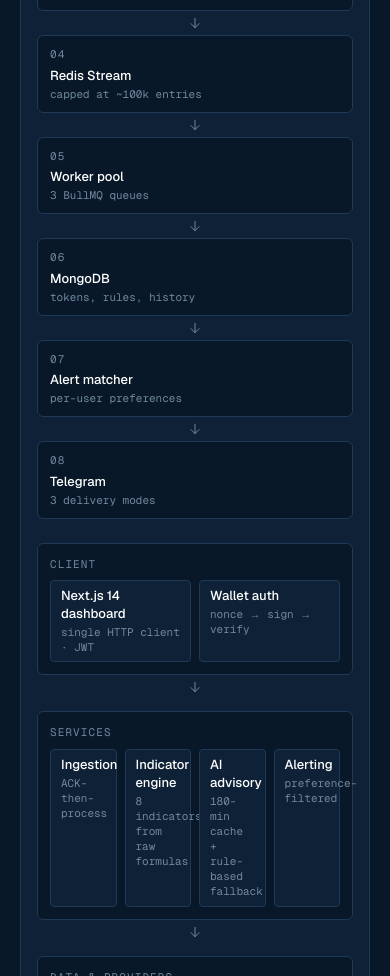
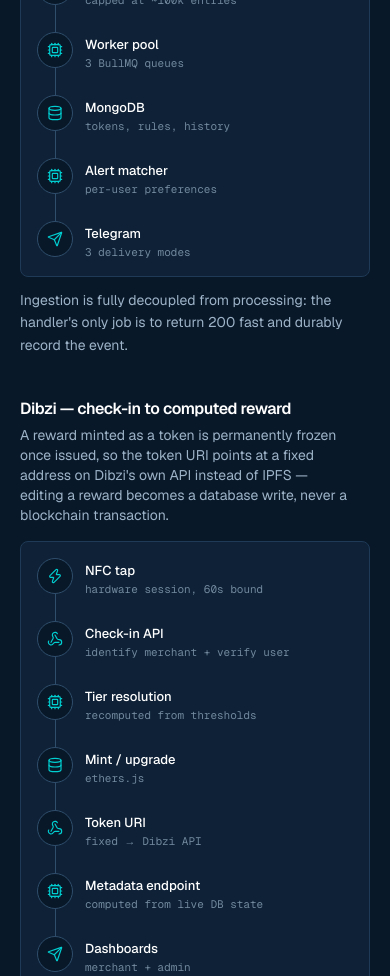
Before and after one commit to shehryar-web-dev/portfolio, a Next.js app: page / in a window 390 px wide. Shown: the part 8820-9796 px from the top of the page. Built offline with nearby package versions, Linux system fonts and the light colour scheme.

Commit message:
rebuild profile

```diff
--- a/components/architecture-diagram.tsx
+++ b/components/architecture-diagram.tsx
@@ -1,81 +1,52 @@
-import type { Architecture } from "@/data/projects";
+import { Cpu, Database, Layers, Send, ShieldCheck, Webhook, Zap } from "lucide-react";
+import type { Architecture, PipelineIcon } from "@/data/projects";
 import { cn } from "@/lib/utils";
 
 /**
- * Data-driven technical diagrams. Two shapes:
+ * A data-driven system-behaviour diagram: a single connected flow, top to
+ * bottom, each node the actual step a request or event moves through next
+ * (and, in the note, why) — not the tech stack behind it.
  *
- *  · pipeline — a linear flow, rendered as a chain of steps. Vertical on
- *    phones, horizontal and wrapping from `sm` up, so it stays readable
- *    without ever forcing horizontal page scroll.
- *  · layers  — stacked tiers (clients / services / state), rendered as
- *    labelled rows of nodes.
- *
- * Both are plain semantic lists with the connectors hidden from assistive
- * technology, so a screen reader gets the sequence rather than a pile of arrows.
+ * Every node carries an icon for what *kind* of step it is (an external
+ * trigger, an inbound surface, a guard it can't get past, work queued for
+ * later, computation, a state read/write, or a result reaching someone) so
+ * the sequence reads as a real mechanism at a glance, not a numbered list.
+ * One line runs behind every icon, unbroken, so nothing wraps into rows the
+ * way a grid would — the rail is decorative (aria-hidden); a screen reader
+ * gets a plain ordered list of names and notes.
  */
-
-/**
- * The connector between two steps.
- *
- * The pipeline lays out as 1 / 2 / 4 columns depending on how much room the
- * diagram's *container* has (container queries, not viewport breakpoints —
- * the same diagram appears full-width on a case study and half-width in a
- * two-up comparison). `hideAt` removes the connector on the step that ends a
- * row at a given column count, so no arrow ever dangles off a row edge.
- */
-function Arrow({ position }: { position: number }) {
-  const endsRowAt2 = position % 2 === 0;
-  const endsRowAt4 = position % 4 === 0;
-
-  return (
-    <span
-      aria-hidden="true"
-      className={cn(
-        "flex shrink-0 items-center justify-center py-1 text-faint @md:w-6 @md:py-0",
-        endsRowAt2 ? "@md:hidden" : "@md:flex",
-        endsRowAt4 ? "@2xl:hidden" : "@2xl:flex",
-      )}
-    >
-      <svg
-        viewBox="0 0 24 24"
-        fill="none"
-        stroke="currentColor"
-        strokeWidth="1.5"
-        strokeLinecap="round"
-        strokeLinejoin="round"
-        className="h-4 w-4 rotate-90 @md:rotate-0"
-      >
-        <path d="M5 12h14M13 6l6 6-6 6" />
-      </svg>
-    </span>
-  );
-}
+const ICONS: Record<PipelineIcon, typeof Zap> = {
+  trigger: Zap,
+  inbound: Webhook,
+  gate: ShieldCheck,
+  queue: Layers,
+  compute: Cpu,
+  store: Database,
+  notify: Send,
+};
 
 function Node({
   name,
   note,
-  index,
+  icon,
 }: {
   name: string;
   note?: string;
-  index?: number;
+  icon: PipelineIcon;
 }) {
+  const Icon = ICONS[icon];
   return (
-    <div className="min-w-0 flex-1 rounded-md border border-border bg-background px-3 py-2.5">
-      {typeof index === "number" && (
-        <span className="label mb-1 block text-[10px]">
-          {String(index + 1).padStart(2, "0")}
+    <>
+      <span className="relative z-10 flex h-9 w-9 shrink-0 items-center justify-center rounded-full border border-border-strong bg-background text-accent">
+        <Icon aria-hidden="true" strokeWidth={1.75} className="h-4 w-4" />
       </span>
-      )}
-      <span className="block text-[13px] font-medium leading-snug text-foreground">
-        {name}
-      </span>
+      <div className="min-w-0 flex-1 pt-1">
+        <p className="text-[13px] font-medium leading-snug text-foreground">{name}</p>
         {note && (
-        <span className="mt-0.5 block font-mono text-[11px] leading-snug text-faint">
-          {note}
-        </span>
+          <p className="mt-0.5 font-mono text-[11px] leading-snug text-faint">{note}</p>
         )}
       </div>
+    </>
   );
 }
 
@@ -88,67 +59,28 @@
   className?: string;
   caption?: string;
 }) {
-  const { summary, pipeline, layers } = architecture;
+  const { summary, pipeline } = architecture;
 
   return (
     <figure className={cn("m-0", className)}>
-      <div className="@container rounded-lg border border-border bg-surface p-4 sm:p-6">
-        {pipeline && pipeline.length > 0 && (
-          <ol className="grid grid-cols-1 gap-y-0 @md:grid-cols-2 @md:gap-y-2 @2xl:grid-cols-4">
+      <div className="rounded-lg border border-border bg-surface p-4 sm:p-6">
+        <ol className="relative mx-auto max-w-sm">
+          <div
+            aria-hidden="true"
+            className="absolute bottom-4 left-[17.5px] top-4 w-px bg-border-strong"
+          />
           {pipeline.map((step, i) => (
-              <li key={step.name} className="flex flex-col @md:flex-row @md:items-center">
-                <Node name={step.name} note={step.note} index={i} />
-                {i < pipeline.length - 1 && <Arrow position={i + 1} />}
+            <li
+              key={step.name}
+              className={cn(
+                "relative flex gap-3",
+                i < pipeline.length - 1 ? "pb-6" : "pb-0",
+              )}
+            >
+              <Node name={step.name} note={step.note} icon={step.icon} />
             </li>
           ))}
         </ol>
-        )}
-
-        {layers && layers.length > 0 && (
-          <ul className={cn("space-y-3", pipeline && pipeline.length > 0 && "mt-6")}>
-            {layers.map((layer, i) => (
-              <li key={layer.label}>
-                <div className="rounded-md border border-border bg-background p-3 @md:flex @md:items-start @md:gap-4">
-                  <p className="label mb-2 shrink-0 @md:mb-0 @md:w-28 @md:pt-1.5">
-                    {layer.label}
-                  </p>
-                  <div className="flex flex-1 flex-wrap gap-2">
-                    {layer.nodes.map((node) => (
-                      <div
-                        key={node.name}
-                        className="min-w-0 flex-1 rounded border border-border bg-surface px-2.5 py-1.5 @md:flex-none"
-                      >
-                        <span className="block text-[13px] font-medium leading-snug">
-                          {node.name}
-                        </span>
-                        {node.note && (
-                          <span className="mt-0.5 block font-mono text-[11px] leading-snug text-faint">
-                            {node.note}
-                          </span>
-                        )}
-                      </div>
-                    ))}
-                  </div>
-                </div>
-                {i < layers.length - 1 && (
-                  <div aria-hidden="true" className="flex justify-center py-1">
-                    <svg
-                      viewBox="0 0 24 24"
-                      fill="none"
-                      stroke="currentColor"
-                      strokeWidth="1.5"
-                      strokeLinecap="round"
-                      strokeLinejoin="round"
-                      className="h-4 w-4 text-faint"
-                    >
-                      <path d="M12 5v14M6 13l6 6 6-6" />
-                    </svg>
-                  </div>
-                )}
-              </li>
-            ))}
-          </ul>
-        )}
       </div>
 
       <figcaption className="mt-3 text-sm leading-relaxed text-muted-foreground">
--- a/components/architecture-showcase.tsx
+++ b/components/architecture-showcase.tsx
@@ -9,15 +9,15 @@
  */
 export function ArchitectureShowcase() {
   const twq = getProject("twq");
-  const fintrust = getProject("fintrust");
-  if (!twq || !fintrust) return null;
+  const dibzi = getProject("dibzi");
+  if (!twq || !dibzi) return null;
 
   return (
     <Section
       id="architecture"
       eyebrow="Architecture"
-      title="Ingestion decoupled from processing, and no write before confirmation"
-      description="Two diagrams that account for most of what I do. The first is the event-driven pattern: acknowledge fast, record durably, process elsewhere. The second is the rule that keeps a database honest about a blockchain it cannot control."
+      title="Ingestion decoupled from processing, and an immutable token made editable"
+      description="Two diagrams of how the system actually behaves, not what it's built with. The first is the event-driven pattern: acknowledge fast, record durably, process elsewhere. The second is what happens when a blockchain's permanence works against the product: point the token at a stable address, and compute what lives behind it on every request."
       watermark="ARCHITECTURE"
     >
       <div className="grid gap-10 lg:grid-cols-2 lg:gap-8">
@@ -37,13 +37,14 @@
         <Reveal delay={0.05}>
           <div>
             <h3 className="mb-1 text-base font-semibold">
-              {fintrust.title} — prepare, sign, confirm, then write
+              {dibzi.title} — check-in to computed reward
             </h3>
             <p className="mb-4 text-sm text-muted-foreground">
-              No database record of a user&apos;s on-chain action can exist without a
-              confirmed transaction behind it. An indexer heals whatever the chain drops.
+              A reward minted as a token is permanently frozen once issued, so the token
+              URI points at a fixed address on Dibzi&apos;s own API instead of IPFS —
+              editing a reward becomes a database write, never a blockchain transaction.
             </p>
-            <ArchitectureDiagram architecture={fintrust.architecture} />
+            <ArchitectureDiagram architecture={dibzi.architecture} />
           </div>
         </Reveal>
       </div>
--- a/data/projects.ts
+++ b/data/projects.ts
@@ -12,18 +12,33 @@
  * repositories carry that instrumentation.
  */
 
-export type ArchitectureLayer = {
-  label: string;
-  nodes: { name: string; note?: string }[];
-};
+/**
+ * What role a pipeline step plays, so the diagram can draw a distinct icon
+ * per step instead of a plain numbered box:
+ *   trigger  — the external event or user action that starts this run
+ *   inbound  — the surface that receives it (webhook, endpoint, client)
+ *   gate     — a check, guard, or signature this step cannot proceed without
+ *   queue    — buffered, streamed, or handed to a worker pool
+ *   compute  — business logic runs here
+ *   store    — state is read or written (database or chain)
+ *   notify   — the result reaches a person or another system
+ */
+export type PipelineIcon =
+  | "trigger"
+  | "inbound"
+  | "gate"
+  | "queue"
+  | "compute"
+  | "store"
+  | "notify";
 
 export type Architecture = {
   /** One-sentence description of the shape of the system. */
   summary: string;
-  /** A linear event/data pipeline, rendered as a chained flow diagram. */
-  pipeline?: { name: string; note?: string }[];
-  /** Stacked tiers, rendered as a layered diagram. */
-  layers?: ArchitectureLayer[];
+  /** How the system actually behaves at runtime: the steps a request or event
+   * moves through, in order, rendered as a connected flow diagram. Describes
+   * mechanism (what happens, and why at that step), not the tech stack. */
+  pipeline: { name: string; note?: string; icon: PipelineIcon }[];
 };
 
 export type Decision = {
@@ -96,41 +111,14 @@
       summary:
         "Ingestion is fully decoupled from processing: the handler's only job is to return 200 fast and durably record the event.",
       pipeline: [
-        { name: "Solana", note: "on-chain activity" },
-        { name: "Helius webhook", note: "disconnects slow subscribers" },
-        { name: "Handler", note: "ACK 200 before any work" },
-        { name: "Redis Stream", note: "capped at ~100k entries" },
-        { name: "Worker pool", note: "3 BullMQ queues" },
-        { name: "MongoDB", note: "tokens, rules, history" },
-        { name: "Alert matcher", note: "per-user preferences" },
-        { name: "Telegram", note: "3 delivery modes" },
-      ],
-      layers: [
-        {
-          label: "Client",
-          nodes: [
-            { name: "Next.js 14 dashboard", note: "single HTTP client · JWT" },
-            { name: "Wallet auth", note: "nonce → sign → verify" },
-          ],
-        },
-        {
-          label: "Services",
-          nodes: [
-            { name: "Ingestion", note: "ACK-then-process" },
-            { name: "Indicator engine", note: "8 indicators from raw formulas" },
-            { name: "AI advisory", note: "180-min cache + rule-based fallback" },
-            { name: "Alerting", note: "preference-filtered" },
-          ],
-        },
-        {
-          label: "Data & providers",
-          nodes: [
-            { name: "MongoDB · Redis" },
-            { name: "Helius · Birdeye · RugCheck" },
-            { name: "DexScreener · CoinGecko · CoinGlass" },
-            { name: "OpenAI · Telegram" },
-          ],
-        },
+        { name: "Solana", note: "on-chain activity", icon: "trigger" },
+        { name: "Helius webhook", note: "disconnects slow subscribers", icon: "inbound" },
+        { name: "Handler", note: "ACK 200 before any work", icon: "gate" },
+        { name: "Redis Stream", note: "capped at ~100k entries", icon: "queue" },
+        { name: "Worker pool", note: "3 BullMQ queues", icon: "compute" },
+        { name: "MongoDB", note: "tokens, rules, history", icon: "store" },
+        { name: "Alert matcher", note: "per-user preferences", icon: "compute" },
+        { name: "Telegram", note: "3 delivery modes", icon: "notify" },
       ],
     },
 
@@ -243,39 +231,13 @@
       summary:
         "The token points at a stable URL; the metadata behind that URL is generated on demand, so editing a reward is a database write rather than a blockchain transaction.",
       pipeline: [
-        { name: "NFC tap", note: "hardware session, 60s bound" },
-        { name: "Check-in API", note: "identify merchant + verify user" },
-        { name: "Tier resolution", note: "recomputed from thresholds" },
-        { name: "Mint / upgrade", note: "ethers.js" },
-        { name: "Token URI", note: "fixed → Dibzi API" },
-        { name: "Metadata endpoint", note: "computed from live DB state" },
-        { name: "Dashboards", note: "merchant + admin" },
-      ],
-      layers: [
-        {
-          label: "Clients",
-          nodes: [
-            { name: "React Native app", note: "Expo · NFC check-in" },
-            { name: "Merchant dashboard", note: "React 19 · Vite" },
-            { name: "Admin dashboard", note: "11 vendor chunk groups" },
-          ],
-        },
-        {
-          label: "API",
-          nodes: [
-            { name: "Node / Express" },
-            { name: "3 auth guards", note: "read from DB on every request" },
-            { name: "Dynamic metadata service" },
-          ],
-        },
-        {
-          label: "State",
-          nodes: [
-            { name: "MongoDB", note: "relationship-as-entity loyalty model" },
-            { name: "Blockchain", note: "ethers.js minting" },
-            { name: "Cloudinary · IPFS", note: "media" },
-          ],
-        },
+        { name: "NFC tap", note: "hardware session, 60s bound", icon: "trigger" },
+        { name: "Check-in API", note: "identify merchant + verify user", icon: "inbound" },
+        { name: "Tier resolution", note: "recomputed from thresholds", icon: "compute" },
+        { name: "Mint / upgrade", note: "ethers.js", icon: "store" },
+        { name: "Token URI", note: "fixed → Dibzi API", icon: "inbound" },
+        { name: "Metadata endpoint", note: "computed from live DB state", icon: "compute" },
+        { name: "Dashboards", note: "merchant + admin", icon: "notify" },
       ],
     },
 
@@ -387,41 +349,14 @@
       summary:
         "Trades are prepared server-side, signed in the user's wallet, and confirmed on-chain — then reconciled by an indexer that cannot double-write, because the idempotency key is derived from the transaction signature itself.",
       pipeline: [
-        { name: "Mobile app", note: "React Native" },
-        { name: "Prepare trade", note: "NestJS builds unsigned tx" },
-        { name: "Wallet deep link", note: "user signs in Phantom" },
-        { name: "Broadcast", note: "Solana bonding-curve program" },
-        { name: "Indexer", note: "reads on-chain trade events" },
-        { name: "Idempotent write", note: "sha256(txSignature) key" },
-        { name: "Outbox", note: "notification recorded in same tx" },
-        { name: "Poller → Socket.IO", note: "per-entry / per-user rooms" },
-      ],
-      layers: [
-        {
-          label: "Clients",
-          nodes: [
-            { name: "React Native app", note: "feed, trading, audio/video comments" },
-            { name: "iOS Share Extension", note: "Swift · App Groups" },
-            { name: "Admin console", note: "React 19 · Recharts" },
-          ],
-        },
-        {
-          label: "Services",
-          nodes: [
-            { name: "Trading", note: "quotes from live chain state" },
-            { name: "Blockchain / indexer" },
-            { name: "Notifications", note: "outbox + gateway" },
-            { name: "Moderation, staking, lending, DAO" },
-          ],
-        },
-        {
-          label: "State",
-          nodes: [
-            { name: "PostgreSQL / Prisma", note: "ledger accounts, earnings split" },
-            { name: "Redis + BullMQ", note: "queues and fan-out" },
-            { name: "Solana programs", note: "4 Anchor contracts" },
-          ],
-        },
+        { name: "Mobile app", note: "React Native", icon: "trigger" },
+        { name: "Prepare trade", note: "NestJS builds unsigned tx", icon: "compute" },
+        { name: "Wallet deep link", note: "user signs in Phantom", icon: "gate" },
+        { name: "Broadcast", note: "Solana bonding-curve program", icon: "store" },
+        { name: "Indexer", note: "reads on-chain trade events", icon: "inbound" },
+        { name: "Idempotent write", note: "sha256(txSignature) key", icon: "store" },
+        { name: "Outbox", note: "notification recorded in same tx", icon: "queue" },
+        { name: "Poller → Socket.IO", note: "per-entry / per-user rooms", icon: "notify" },
       ],
     },
 
@@ -528,38 +463,13 @@
       summary:
         "No database write ever precedes chain confirmation on the user path; on the admin payout path a write-ahead-log row precedes submission, so a crash mid-transfer is recoverable without resubmitting.",
       pipeline: [
-        { name: "Frontend", note: "wallet connected + JWT verified" },
-        { name: "prepare*", note: "server builds unsigned tx · no DB write" },
-        { name: "Wallet signature", note: "user signs" },
-        { name: "confirm*", note: "submit signed tx" },
-        { name: "Chain confirmation", note: "Anchor program" },
-        { name: "PostgreSQL write", note: "only now" },
-        { name: "Indexer + reconciler", note: "heals dropped events" },
-      ],
-      layers: [
-        {
-          label: "Clients",
-          nodes: [
-            { name: "Next.js app", note: "staking, vesting, referrals" },
-            { name: "Admin console", note: "tokenomics + reward controls" },
-          ],
-        },
-        {
-          label: "Services",
-          nodes: [
-            { name: "25 NestJS modules", note: "157 HTTP routes" },
-            { name: "Disbursement engine", note: "write-ahead log" },
-            { name: "BullMQ workers", note: "snapshots, reconciliation" },
-          ],
-        },
-        {
-          label: "State",
-          nodes: [
-            { name: "PostgreSQL / Prisma", note: "37 models" },
-            { name: "Redis" },
-            { name: "Anchor program", note: "27 instructions · 36 error codes" },
-          ],
-        },
+        { name: "Frontend", note: "wallet connected + JWT verified", icon: "trigger" },
+        { name: "prepare*", note: "server builds unsigned tx · no DB write", icon: "compute" },
+        { name: "Wallet signature", note: "user signs", icon: "gate" },
+        { name: "confirm*", note: "submit signed tx", icon: "inbound" },
+        { name: "Chain confirmation", note: "Anchor program", icon: "gate" },
+        { name: "PostgreSQL write", note: "only now", icon: "store" },
+        { name: "Indexer + reconciler", note: "heals dropped events", icon: "compute" },
       ],
     },
 
@@ -671,32 +581,16 @@
 
     architecture: {
       summary:
-        "One integration convention, applied identically across six top-level and seventeen sub-level feature domains.",
-      layers: [
-        {
-          label: "UI",
-          nodes: [
-            { name: "Marketplace, dashboard, admin" },
-            { name: "AdminTable ×11 · PaginationControls ×10" },
-            { name: "withStripeOnboarding HOC" },
-          ],
-        },
-        {
-          label: "Integration layer",
-          nodes: [
-            { name: "features/<domain>/hooks", note: "TanStack Query" },
-            { name: "features/<domain>/services", note: "domain-type conversion" },
-            { name: "features/<domain>/types" },
-          ],
-        },
-        {
-          label: "Transport & gate",
-          nodes: [
-            { name: "Single Axios client", note: "refresh + retry once on 401" },
-            { name: "ProtectedRoute", note: "waits on live useGetCurrentUser()" },
-            { name: "Backend REST · Stripe Connect" },
-          ],
-        },
+        "A protected screen renders on a cached flag for instant feedback, but nothing is fetched until a live server check confirms it — one convention, applied identically across twenty-three feature domains.",
+      pipeline: [
+        { name: "Route mount", note: "ProtectedRoute renders", icon: "trigger" },
+        { name: "Cached flag", note: "instant UI, not trusted", icon: "gate" },
+        { name: "Live user query", note: "useGetCurrentUser() — the real gate", icon: "gate" },
+        { name: "Domain hook", note: "features/<domain>/hooks · TanStack Query", icon: "compute" },
+        { name: "Domain service", note: "converts to domain types", icon: "compute" },
+        { name: "Axios client", note: "refresh + retry once on 401", icon: "inbound" },
+        { name: "Backend / Stripe Connect", note: "REST", icon: "store" },
+        { name: "Cache invalidation", note: "specific query keys, never patched", icon: "notify" },
       ],
     },
 
@@ -790,32 +684,16 @@
 
     architecture: {
       summary:
-        "One API client, one service module per domain, and one listing form specialised by type — so the two sides of the marketplace converge on the same offer and messaging flow.",
-      layers: [
-        {
-          label: "Routes",
-          nodes: [
-            { name: "22 top-level routes" },
-            { name: "Listing · wanted · matched · detail" },
-            { name: "Auth, OTP, payment confirmation" },
-          ],
-        },
-        {
-          label: "Domain layer",
-          nodes: [
-            { name: "PostApi · postGroupApi · postOfferApi" },
-            { name: "UserService · messaging" },
-            { name: "Shared reference-data hooks" },
-          ],
-        },
-        {
-          label: "Transport & vendors",
-          nodes: [
-            { name: "Single ApiClient", note: "every service imports it" },
-            { name: "Stripe · PayPal" },
-            { name: "Cloudinary", note: "compress + crop before upload" },
-          ],
-        },
+        "One shared form branches by listing type at the schema level, so a 'wanted' listing and a normal listing diverge into their own matching logic instead of being told apart by a flag.",
+      pipeline: [
+        { name: "Listing form", note: "one shared form, both types", icon: "trigger" },
+        { name: "Yup schema", note: "validation branches by type", icon: "gate" },
+        { name: "Photo capture", note: "compressed + cropped in-browser first", icon: "compute" },
+        { name: "ApiClient", note: "single client, every service imports it", icon: "inbound" },
+        { name: "Type router", note: "normal listing vs wanted listing", icon: "compute" },
+        { name: "Matching engine", note: "wanted listings only", icon: "compute" },
+        { name: "Offers & messaging", note: "both sides converge here", icon: "store" },
+        { name: "Payment", note: "Stripe or PayPal", icon: "notify" },
       ],
     },
 
@@ -903,31 +781,16 @@
 
     architecture: {
       summary:
-        "Every reference-data domain exposes two doors: full admin CRUD, and a field-limited public read that returns only what a form dropdown needs.",
-      layers: [
-        {
-          label: "Client",
-          nodes: [
-            { name: "React 18 · React Query hooks" },
-            { name: "Role-scoped dashboards", note: "4 roles" },
-            { name: "One generic alert UI ×5 types" },
-          ],
-        },
-        {
-          label: "API",
-          nodes: [
-            { name: "RolesGuard", note: "empty @Roles() means public" },
-            { name: "8 REST controllers · 5 modules" },
-            { name: "Form validation dispatcher", note: "7+ form types" },
-          ],
-        },
-        {
-          label: "Data",
-          nodes: [
-            { name: "MongoDB / Mongoose", note: "typed ObjectId references" },
-            { name: "Socket.IO", note: "real-time updates" },
-          ],
-        },
+        "Every reference-data domain exposes two doors: full admin CRUD, and a field-limited public read that returns only what a form dropdown needs — gated by a guard that had been silently rejecting every caller.",
+      pipeline: [
+        { name: "Staff request", note: "needs dropdown options, not admin access", icon: "trigger" },
+        { name: "/public endpoint", note: "field-limited read", icon: "inbound" },
+        { name: "RolesGuard", note: "empty @Roles() now reads as public", icon: "gate" },
+        { name: "Controller", note: "8 REST controllers · 5 modules", icon: "compute" },
+        { name: "Form dispatcher", note: "validates by form type", icon: "compute" },
+        { name: "recipientType check", note: "typed ObjectId, not string match", icon: "gate" },
+        { name: "MongoDB / Mongoose", note: "typed references", icon: "store" },
+        { name: "Socket.IO", note: "pushes update to dashboard", icon: "notify" },
       ],
     },
 
```
Lines whose indentation alone changed are shown as unchanged.
